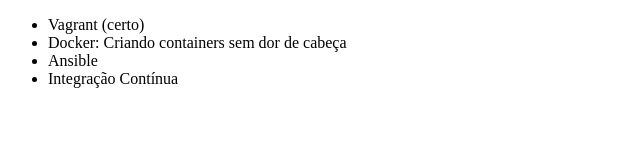
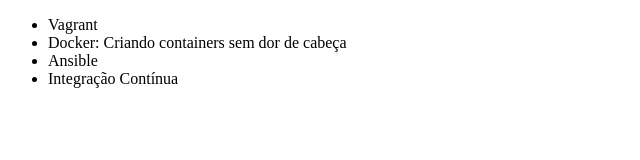
Before and after one commit to renanbuenom/alura-git, a plain HTML site: page index.html in a window 1280 px wide. Shown: the full height of the page, 0-640 px from the left. Drawn offline with Linux system fonts and the light colour scheme.

Commit message:
Nenhuma alteração feita

```diff
--- a/index.html
+++ b/index.html
@@ -6,7 +6,7 @@
 </head>
 <body>
     <ul>
-        <li>Vagrant (certo)</li>
+        <li>Vagrant</li>
         <li>Docker: Criando containers sem dor de cabeça</li>
         <li>Ansible</li>
         <li>Integração Contínua</li>
```
